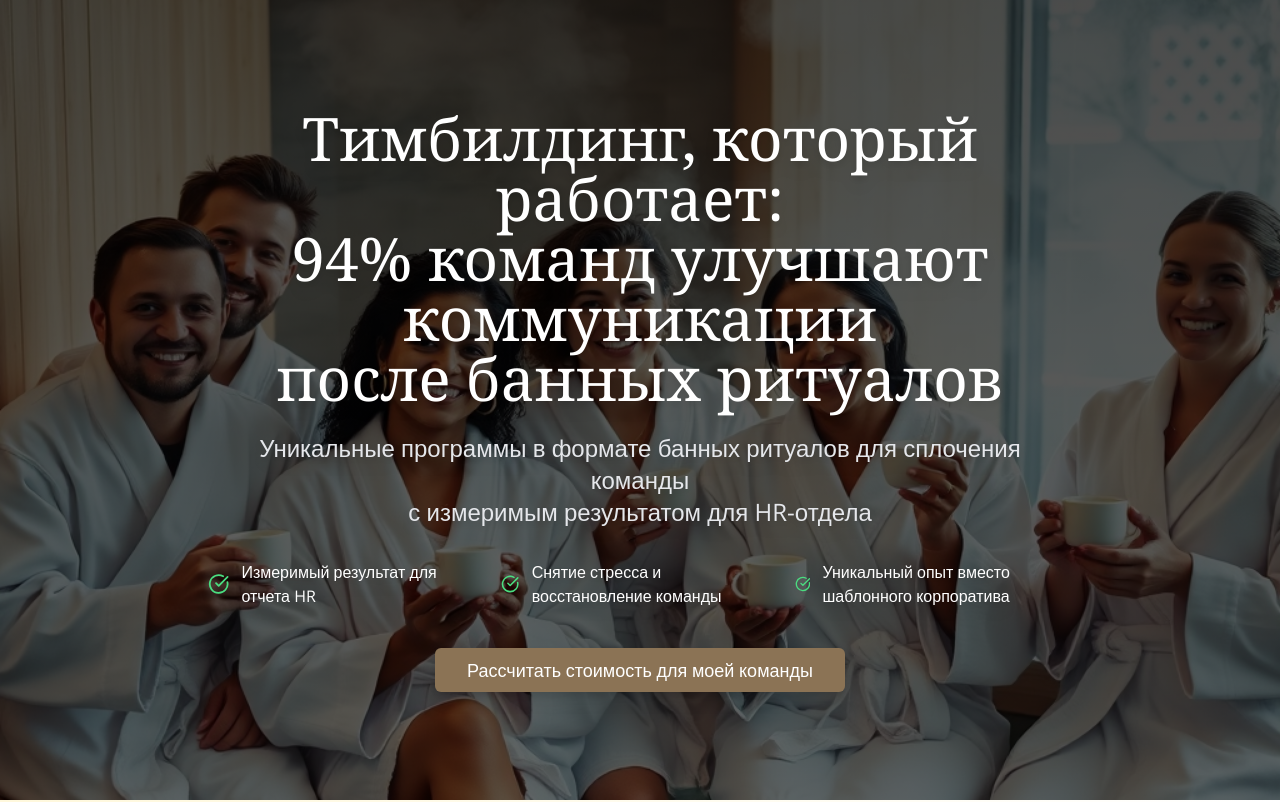
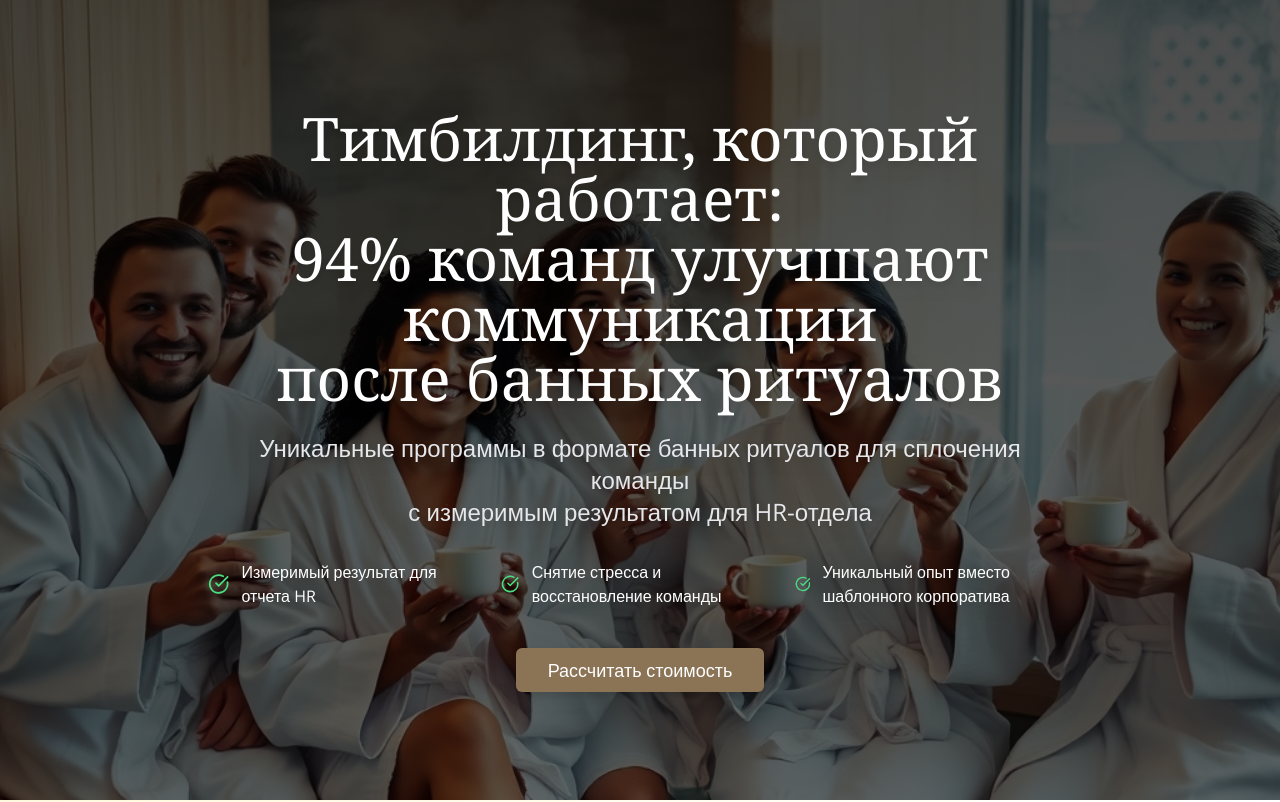
Before and after one commit to pr-poehali-dev/warm-meetings-experience, a React (Vite) app: page /warm-team-building in a window 1280 px wide. Shown: the top 802 px of the page. Built offline with nearby package versions, Linux system fonts and the light colour scheme.

Commit message:
Обновление 1 компонентов

```diff
--- a/src/pages/WarmTeamBuilding.tsx
+++ b/src/pages/WarmTeamBuilding.tsx
@@ -138,9 +138,7 @@ const WarmTeamBuilding = () => {
             size="lg"
             className="bg-nature-brown hover:bg-nature-forest text-white px-8 py-4 text-lg"
             onClick={() => document.getElementById('calculator')?.scrollIntoView({ behavior: 'smooth' })}
-          >
-            Рассчитать стоимость для моей команды
-          </Button>
+          >Рассчитать стоимость</Button>
         </div>
       </section>
 
```
